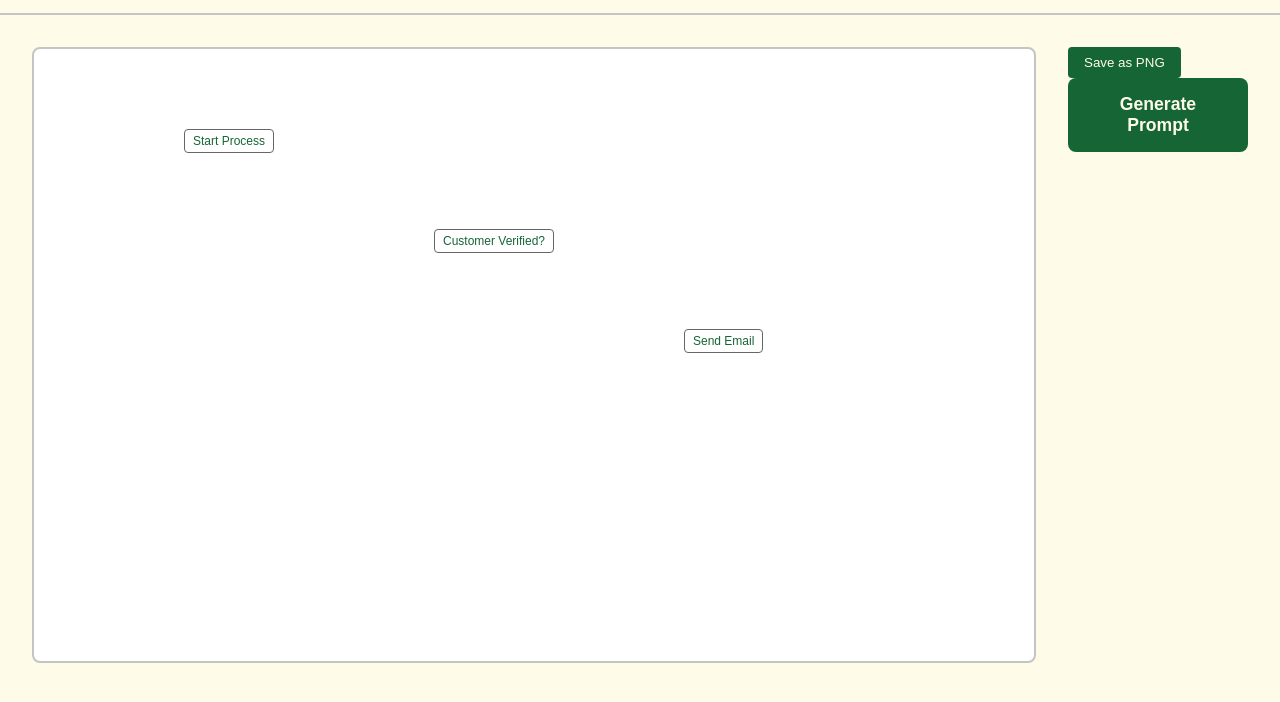
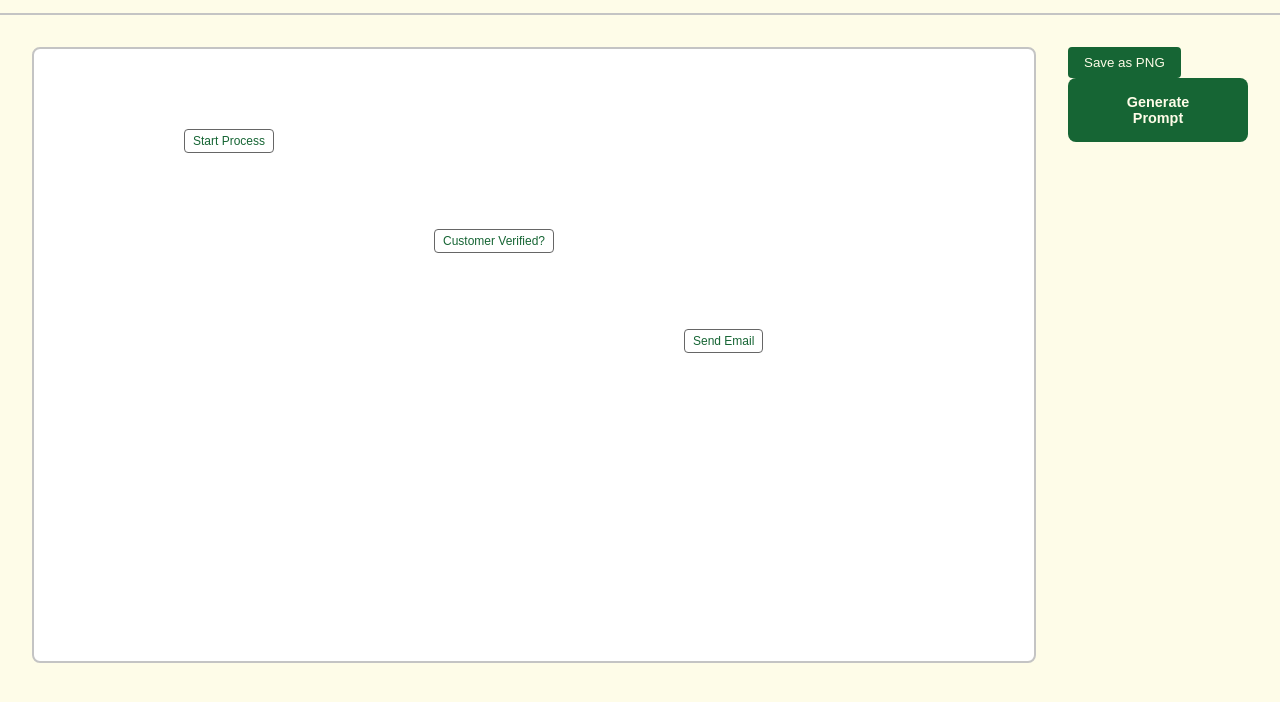
Before and after one commit to AJ-Gonzalez/NapkinWire, a plain HTML site: page web/diagram.html in a window 1280 px wide. Shown: the part 66-768 px from the top of the page. Drawn offline with nearby package versions, Linux system fonts and the light colour scheme.

Commit message:
button adjustment

```diff
--- a/web/diagram_style.css
+++ b/web/diagram_style.css
@@ -222,6 +222,25 @@ h1 {
     background-color: var(--button_bg_clicked);
 }
 
+.primary-btn {
+    padding: 1rem 2rem;
+    margin-bottom: 5px;
+    background-color: var(--button_bg);
+    color: var(--button_fg);
+    border: none;
+    border-radius: 8px;
+    font-size: 0.9rem;
+    font-weight: bold;
+    cursor: pointer;
+    transition: background-color 0.2s;
+}
+
+.primary-btn:hover {
+    background-color: var(--button_bg_clicked);
+}
+
+
+
 /* Desktop Layout - Side by Side */
 @media (min-width: 768px) {
     .app-container {
```
